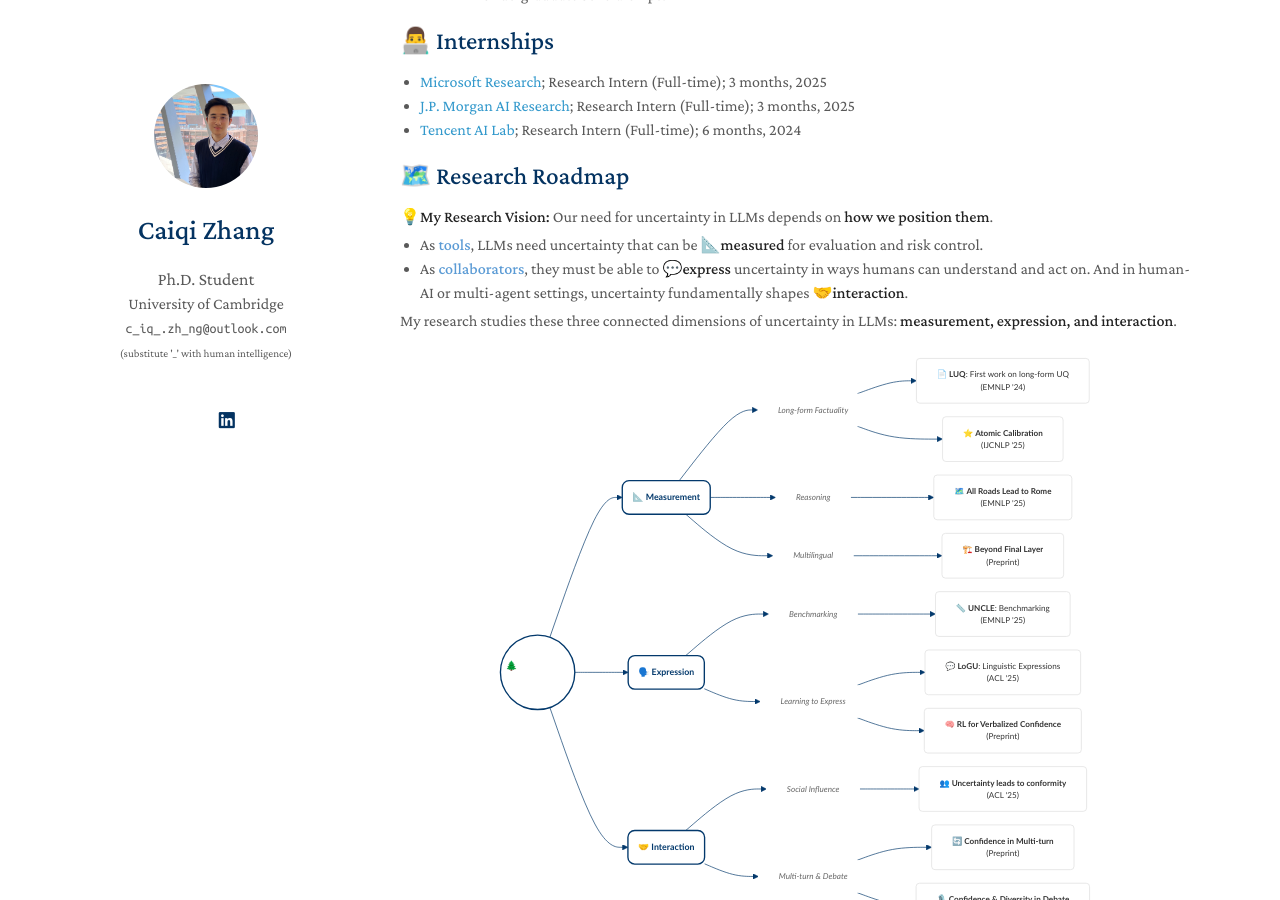
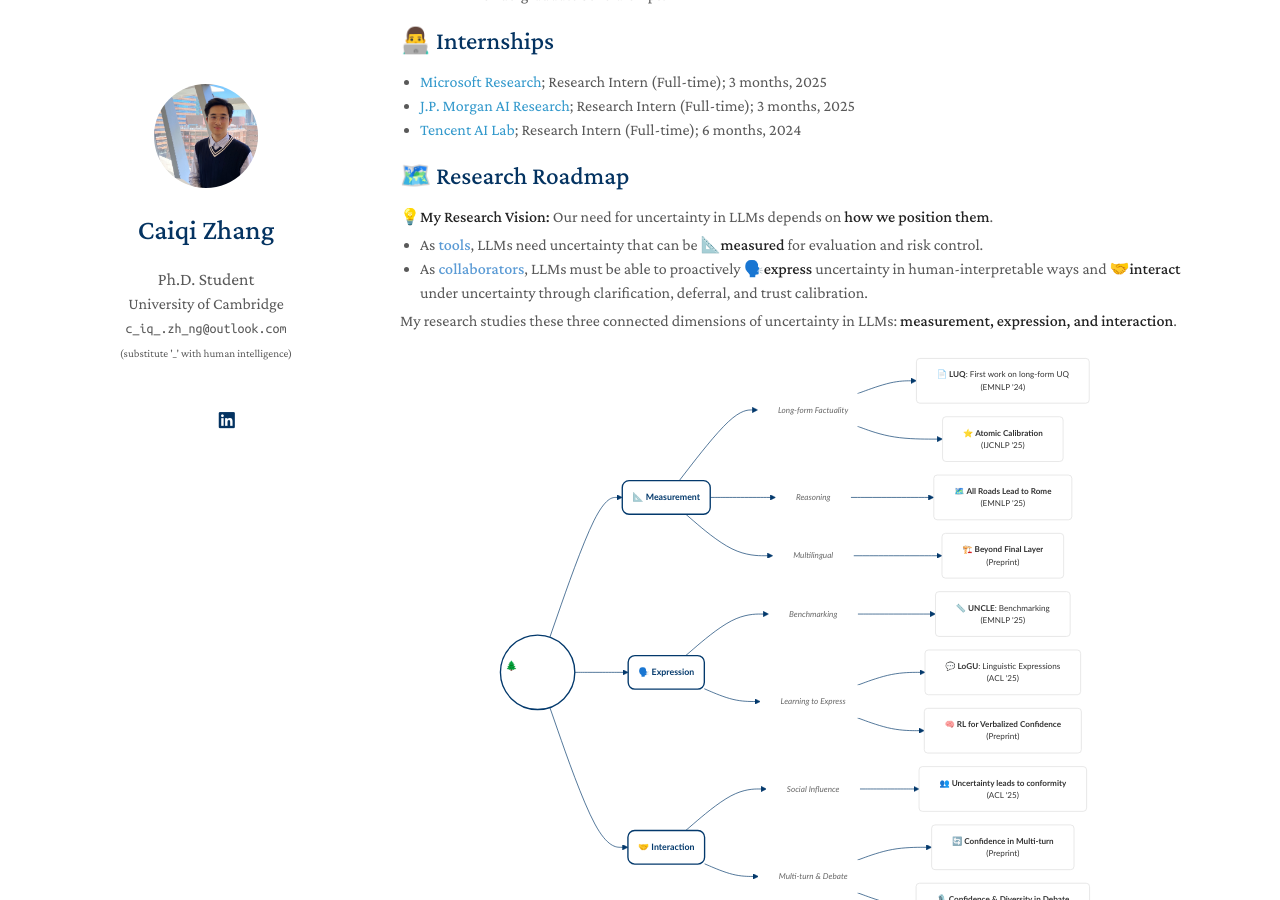
Before and after one commit to caiqizh/caiqizh.github.io, a Jekyll site: the page built from index.md, in a window 1280 px wide and 900 px high, scrolled down 492 px. Built offline with Jekyll 4.4.1, drawn with Linux system fonts in a browser that asks for light colours; nearby versions of some CDN libraries; a style sheet for code colours, icons or effects is not loaded.

Commit message:
changed the content a bit

```diff
--- a/index.md
+++ b/index.md
@@ -99,7 +99,7 @@ During my undergraduate studies, I interned at [PlusLab](https://violetpeng.gith
 <p style="margin: 0 0 4px 0;"><strong>💡My Research Vision:</strong> Our need for uncertainty in LLMs depends on <strong>how we position them</strong>.</p>
 <ul style="margin: 0; padding-left: 20px;">
   <li>As <strong style="color: #5b9bd5;">tools</strong>, LLMs need uncertainty that can be <strong>📐measured</strong> for evaluation and risk control.</li>
-  <li>As <strong style="color: #5b9bd5;">collaborators</strong>, they must be able to <strong>💬express</strong> uncertainty in ways humans can understand and act on. And in human-AI or multi-agent settings, uncertainty fundamentally shapes <strong>🤝interaction</strong>.</li>
+  <li>As <strong style="color: #5b9bd5;">collaborators</strong>, LLMs must be able to proactively <strong>🗣️express</strong> uncertainty in human-interpretable ways and <strong>🤝interact</strong> under uncertainty through clarification, deferral, and trust calibration.</li>
 </ul>
 <p style="margin: 4px 0 0 0;">My research studies these three connected dimensions of uncertainty in LLMs: <strong>measurement, expression, and interaction</strong>.</p>
 
```
